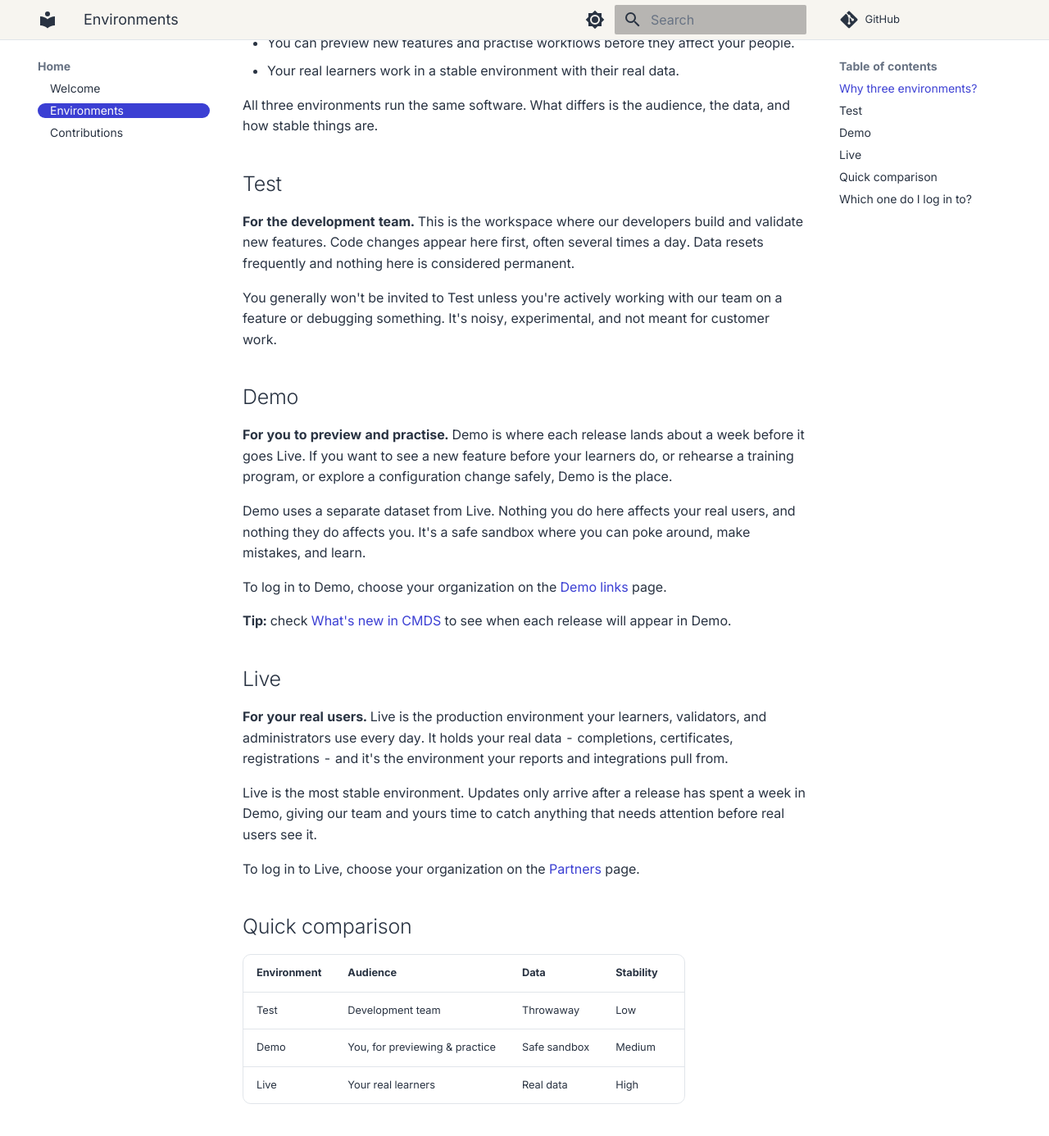
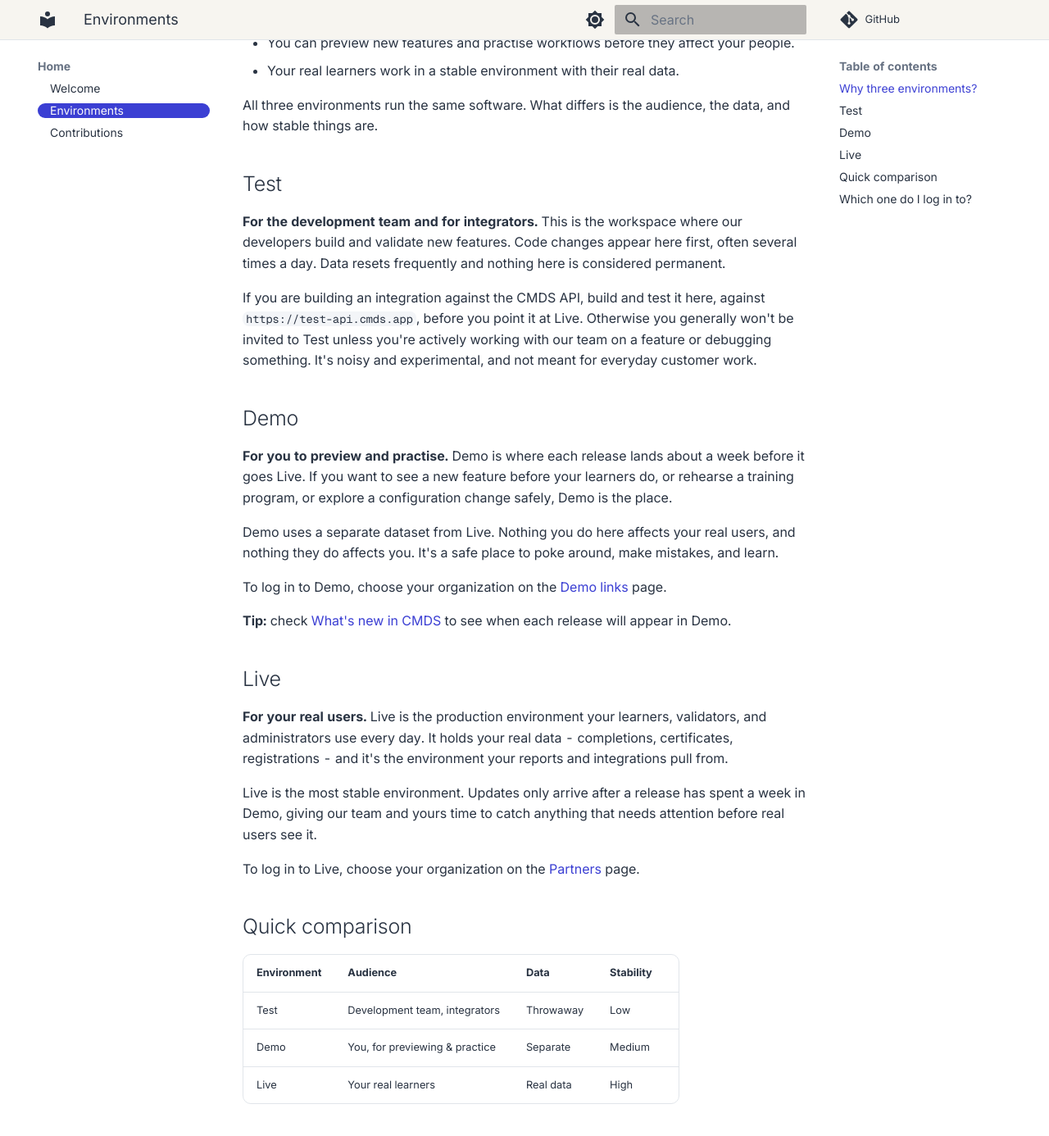
Before and after one commit to cmds-app/docs, an MkDocs documentation site: the page built from docs/environments.md, in a window 1280 px wide and 1400 px high, scrolled down 523 px. Shown: the top 1386 px of the window at 82% size. Built offline with MkDocs 1.6.1 and Material for MkDocs 9.7.7, drawn with Linux system fonts in a browser that asks for light colours; comment, search, counter and statistics services are not loaded; some of the changed text lies outside the part shown.

Commit message:
docs: point integrators at Test and drop the sandbox wording

```diff
--- a/docs/environments.md
+++ b/docs/environments.md
@@ -16,15 +16,15 @@ All three environments run the same software. What differs is the audience, the
 
 ## Test
 
-**For the development team.** This is the workspace where our developers build and validate new features. Code changes appear here first, often several times a day. Data resets frequently and nothing here is considered permanent.
+**For the development team and for integrators.** This is the workspace where our developers build and validate new features. Code changes appear here first, often several times a day. Data resets frequently and nothing here is considered permanent.
 
-You generally won't be invited to Test unless you're actively working with our team on a feature or debugging something. It's noisy, experimental, and not meant for customer work.
+If you are building an integration against the CMDS API, build and test it here, against `https://test-api.cmds.app`, before you point it at Live. Otherwise you generally won't be invited to Test unless you're actively working with our team on a feature or debugging something. It's noisy and experimental, and not meant for everyday customer work.
 
 ## Demo
 
 **For you to preview and practise.** Demo is where each release lands about a week before it goes Live. If you want to see a new feature before your learners do, or rehearse a training program, or explore a configuration change safely, Demo is the place.
 
-Demo uses a separate dataset from Live. Nothing you do here affects your real users, and nothing they do affects you. It's a safe sandbox where you can poke around, make mistakes, and learn.
+Demo uses a separate dataset from Live. Nothing you do here affects your real users, and nothing they do affects you. It's a safe place to poke around, make mistakes, and learn.
 
 To log in to Demo, choose your organization on the [Demo links](https://www.keyeracmds.com/demo-links/) page.
 
@@ -42,14 +42,15 @@ To log in to Live, choose your organization on the [Partners](https://www.keyera
 
 | Environment | Audience                        | Data        | Stability |
 | :---------- | :------------------------------ | :---------- | :-------- |
-| Test        | Development team                | Throwaway   | Low       |
-| Demo        | You, for previewing & practice  | Safe sandbox| Medium    |
+| Test        | Development team, integrators   | Throwaway   | Low       |
+| Demo        | You, for previewing & practice  | Separate    | Medium    |
 | Live        | Your real learners              | Real data   | High      |
 
 ## Which one do I log in to?
 
 - Doing your normal work? Use [**Live**](https://www.keyeracmds.com/partners/).
 - Want to try a new feature, practise a workflow, or test a setting? Use [**Demo**](https://www.keyeracmds.com/demo-links/).
+- Building an integration against the API? Use **Test** (`https://test-api.cmds.app`), then move to Live.
 - Working with our development team on a specific issue? Use **Test** (we'll point you there).
 
 If you're unsure, start with **Live**.
```
Also changed, not shown: docs/contributors/tools/insomnia.md (+1 -1 lines), docs/developers/api/example.md (+1 -1 lines), docs/developers/api/introduction.md (+1 -1 lines), docs/scorm/glossary.md (+1 -1 lines).
